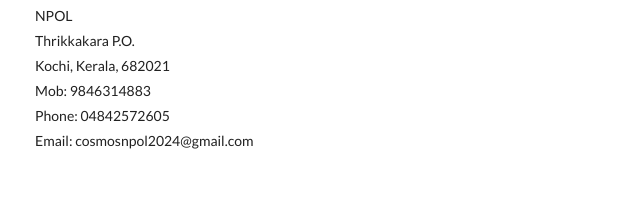
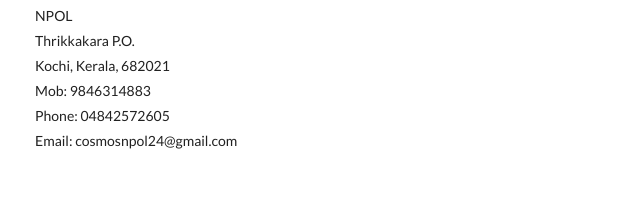
Before and after one commit to purplehaze-technologies/cosmos-2024, a plain HTML site: page index.html in a window 1280 px wide. Shown: the part 2706-2904 px from the top of the page, 50-690 px from the left. Drawn offline with Linux system fonts and the light colour scheme; files whose address does not match are found by name.

Commit message:
change in email

```diff
--- a/index.html
+++ b/index.html
@@ -474,7 +474,7 @@
           <p>Kochi, Kerala, 682021</p>
           <p>Mob: 9846314883</p>
           <p>Phone: 04842572605</p>
-          <p>Email: <span>cosmosnpol2024@gmail.com</span></p>
+          <p>Email: <span>cosmosnpol24@gmail.com</span></p>
         </div>
       </div>
 
```
